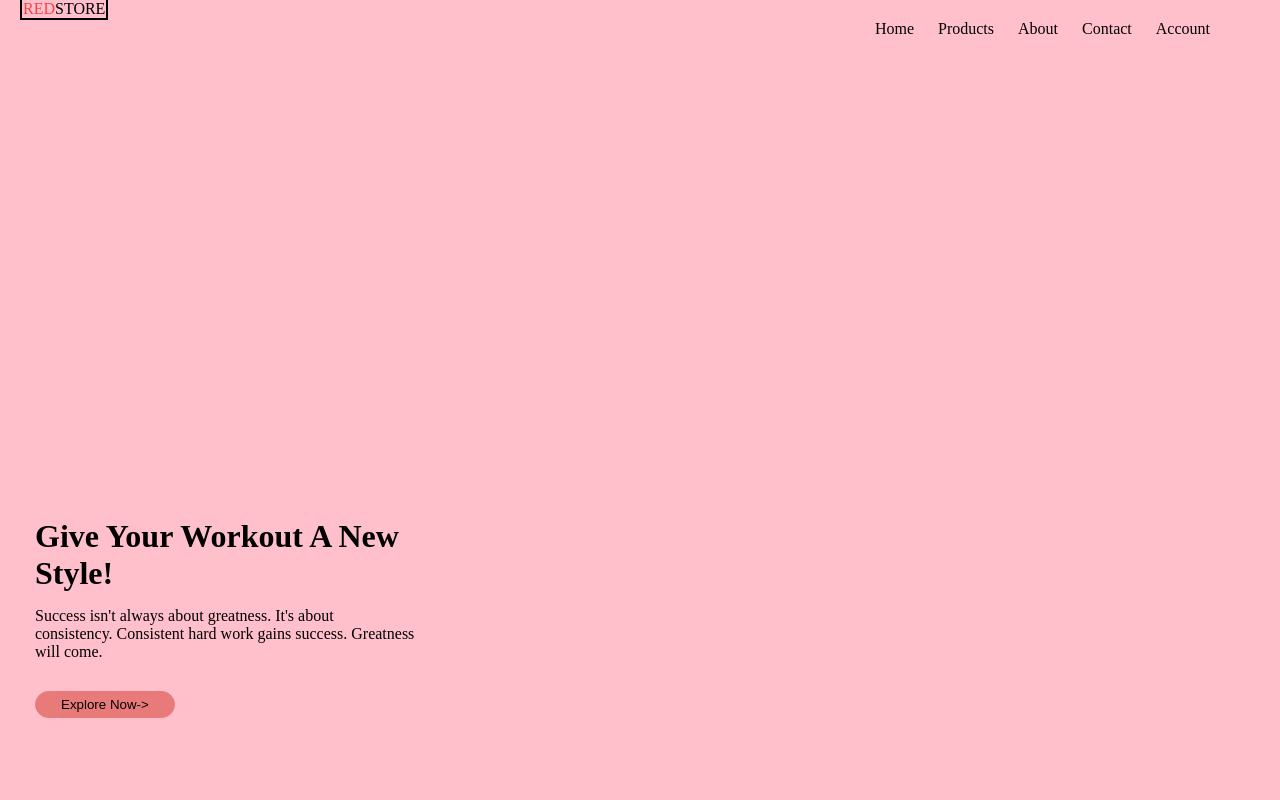
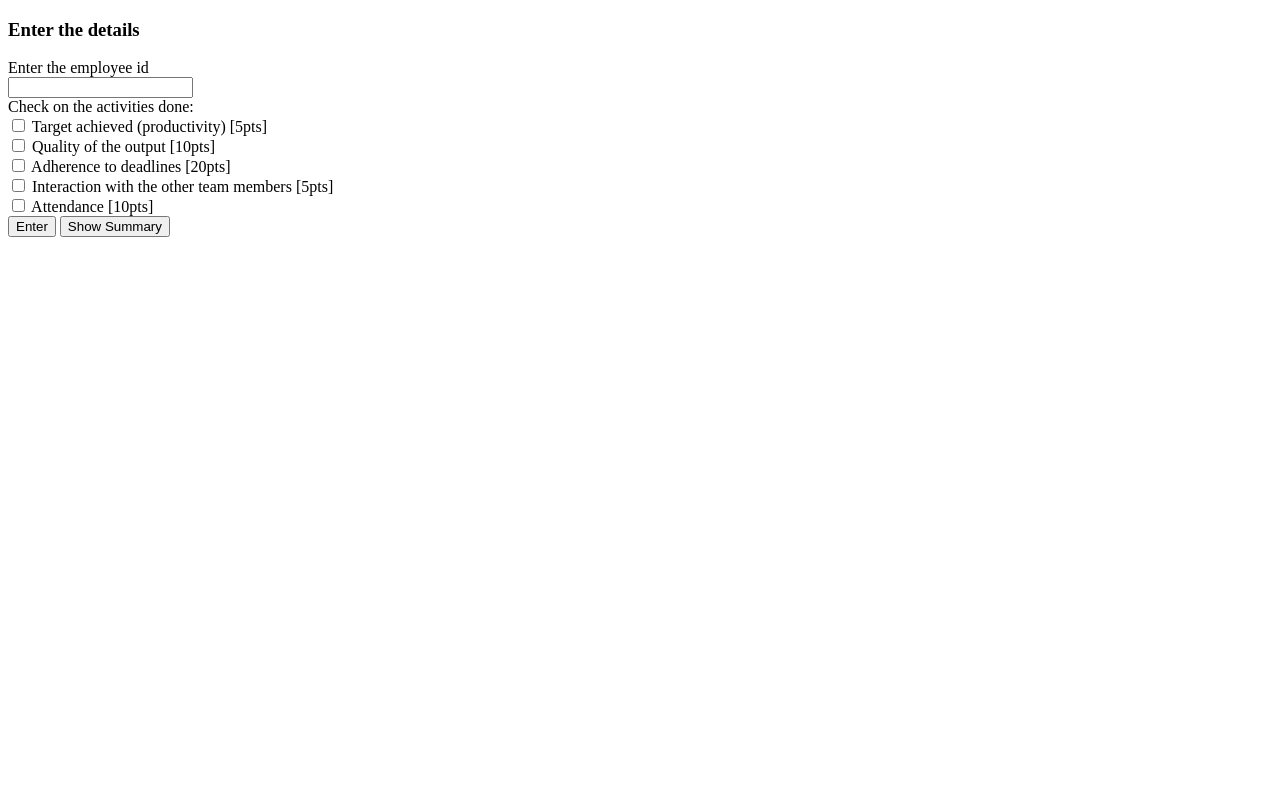
Before and after one commit to silvrfur/BCSE103E, a plain HTML site: page index.html in a window 1280 px wide. Shown: the top 800 px of the page. Drawn offline with Linux system fonts and the light colour scheme.

Commit message:
Add files via upload

```diff
--- a/index.html
+++ b/index.html
@@ -3,82 +3,87 @@
 <head>
     <meta charset="UTF-8">
     <meta name="viewport" content="width=device-width, initial-scale=1.0">
-    <title>RED STORE</title>
-    <style>
-        *{
-            margin:0px;
-            padding: 0px;
-            box-sizing: border-box;
-        }
-        body{
-            background-color: pink;
-        }
-        #red{
-            color: rgb(245, 68, 68);
-            display: inline;
-        }
-        .logo{
-            border: 2px solid black;
-            /* position: absolute; */
-            margin: 20px 20px;
-            padding: 1px;
-            display: inline;
-        }
-        .nav{
-            display: inline;
-            position: fixed;
-            right: 10px;
-            margin: 20px 50px;
-        }
-        ul{
-            list-style-type: none;
-        }
-        li{
-            display: inline;
-            padding: 10px
-        }
-        .content{
-            width: 32%;
-            margin: 500px 20px;
-        }
-        button{
-            background-color: rgb(233, 122, 122);
-            border: 1px solid rgb(233, 122, 122);
-            border-radius: 43px;
-            padding: 5px 25px;
-            text-align: center;
-            text-decoration: none;
-            display: inline-block;
-
-        }
-        .headin,.para,.button{
-            margin: 15px;
-        }
-    </style>
+    <title>Performance Analysis</title>
 </head>
 <body>
-    <div class="logo">
-        <div id="red">RED</div>STORE
+    <h3>Enter the details</h3>
+    <form action="" id="form_input">
+        <label for="empid">Enter the employee id</label>
+        <br>
+        <input type="number" id="empid">
+        <br>
+        Check on the activities done: <br>
+        <input type="checkbox" name="productivity" id="productivity"> Target achieved (productivity) [5pts] <br>
+        <input type="checkbox" name="quality_output" id="quality_output"> Quality of the output [10pts] <br>
+        <input type="checkbox" name="deadlines" id="deadlines"> Adherence to deadlines [20pts] <br>
+        <input type="checkbox" name="interaction" id="interaction"> Interaction with the other team members [5pts] <br>
+        <input type="checkbox" name="attendance" id="attendance"> Attendance [10pts] <br>
+        <button id="enter" onclick="calcTotal()">Enter</button>
+        <button id="summary" onclick="avgCalculation()">Show Summary</button>
+    </form>
+    <div class="result">
+
     </div>
-    <div class="nav">
-        <ul>
-            <li>Home</li>
-            <li>Products</li>
-            <li>About</li>
-            <li>Contact</li>
-            <li>Account</li>
-        </ul>
-    </div>
+    <script>
+        var empid=[];
+        var totalScore=[];
+        var count=0;
+        totalScore[count]=0;
 
-    <div class="content">
-        <h1 class="headin">Give Your Workout A New Style!</h1>
-        <p class="para">Success isn't always about greatness. It's about consistency. Consistent hard work gains success. Greatness will come.</p>
-        <button class="button">Explore Now-></button>
-    </div>
+        var aboveAvg=[];
+        var belowAvg=[];
+        function calcTotal(){
+            empid[count]=document.getElementById('empid');
+            var productivity=document.getElementById('productivity');
+            var quality_output=document.getElementById('quality_output');
+            var deadlines=document.getElementById('deadlines');
+            var interaction=document.getElementById('interaction');
+            var attendance=document.getElementById('attendance');
+            if(productivity==true)
+                totalScore[count]+=5;
+            if(quality_output==true)
+                totalScore[count]+=10;
+            if(deadlines==true)
+                totalScore[count]+=20;
+            if(interaction==true)
+                totalScore[count]+=5;
+            if(attendance==true)
+                totalScore[count]+=10;
+            count+=1;
+        }
 
-    <!-- <div class="image">
-        <img src="redstore.jpg" alt="">
-    </div> -->
-    <img src="redstore.jpg" alt="football">
+        function avgCalculation(){
+            //calculating min,max and average
+            var avg=0;
+            var lowest=Math.min(totalScore);
+            var highest=Math.max(totalScore);
+            for(let i=0;i<totalScore.length;i++){
+                avg+=totalScore[i];
+            }
+            avg=avg/totalScore.length;
+
+            //above and below avg
+            let j=0,k=0;
+            for (let i = 0; i < totalScore.length; i++) {
+                if(totalScore[i]<avg){
+                    belowAvg[j]=empid[i];
+                    j+=1;
+                }
+                else{
+                    aboveAvg[k]=empid[i];
+                    k+=1;
+                }
+            }
+
+            //wrting the results..
+            var resultContainer=document.getElementsByClassName('result');
+            console.log(empid);
+            resultContainer.innerHTML='Employee ids: '+empid+'<br>';
+            resultContainer.innerHTML+='Respective scores: '+totalScore+'<br>';
+            resultContainer.innerHTML+='The lowest score is: '+lowest+'.<br>'+'The highest score is: '+highest+'.<br>'+'The average score is: '+avg+'.<br>'
+            resultContainer.innerHTML+='Employee ids who got below average: '+belowAvg+'<br>';
+            resultContainer.innerHTML+='Employee ids who got above average: '+aboveAvg+'<br>';
+        }
+    </script>
 </body>
 </html>
```
